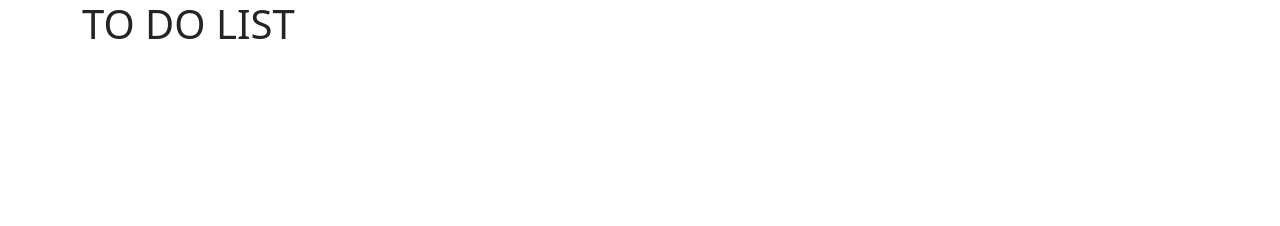
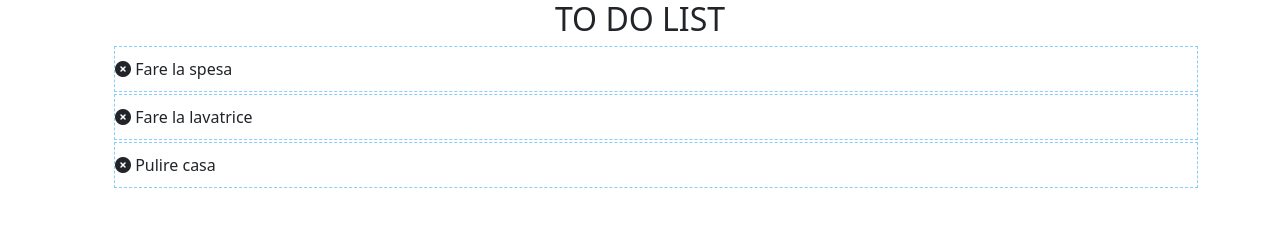
Before and after one commit to AlessandroBonifazi/vue-todolist, a plain HTML site: page index.html in a window 1280 px wide. Drawn offline with nearby package versions, Linux system fonts and the light colour scheme.

Commit message:
milestone 1-2

```diff
--- a/css/style.css
+++ b/css/style.css
@@ -7,3 +7,14 @@
 /* Utility */
 
 /* Content */
+.container {
+    margin: 0 auto;
+}
+.container ul {
+    list-style-type: none;
+}
+.container ul li{
+    padding: 10px 0px;
+    margin: 2px 0px;
+    border: 1px dashed lightskyblue;
+}
--- a/index.html
+++ b/index.html
@@ -18,10 +18,14 @@
 
 <body>
     <div id="root">
-        <div class="container">
-            <h1>TO DO LIST</h1>
+        <div class="container container-lg">
+            <h2 class="text-center">TO DO LIST</h2>
             <ul>
-
+                <div v-for="(task, index) in tasksList">
+                    <li v-if="task.done == false">
+                        <i @click="taskIsDone(task)" class="fa-solid fa-circle-xmark"></i> {{task.text}}
+                    </li>
+                </div>
             </ul>
         </div>
     </div>
--- a/js/script.js
+++ b/js/script.js
@@ -12,5 +12,21 @@ console.log('JS OK!');
 // Config
 const app = new Vue({
     el: '#root',
-
+    data: {
+        tasksList: [
+            { text: 'Fare la spesa', done: false },
+            { text: 'Fare la lavatrice', done: false },
+            { text: 'Pulire casa', done: false }
+        ],
+        doneTasks: [],
+        newTask: { text: '', done: false },
+    },
+    methods: {
+        taskIsDone(task) {
+            console.log('done!');
+            task.done = true;
+            this.doneTasks.push(task);
+            console.log(this.doneTasks);
+        },
+    }
 })
```
